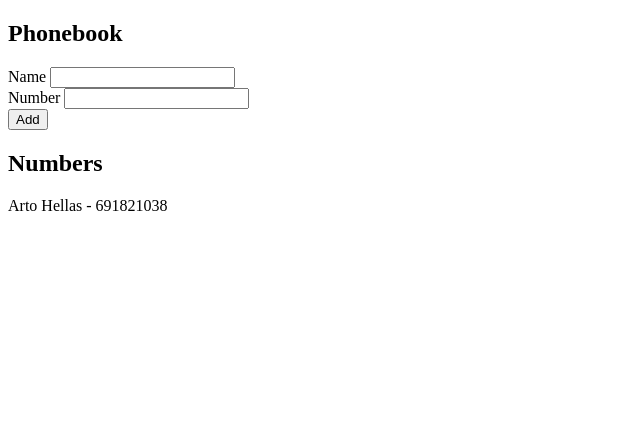
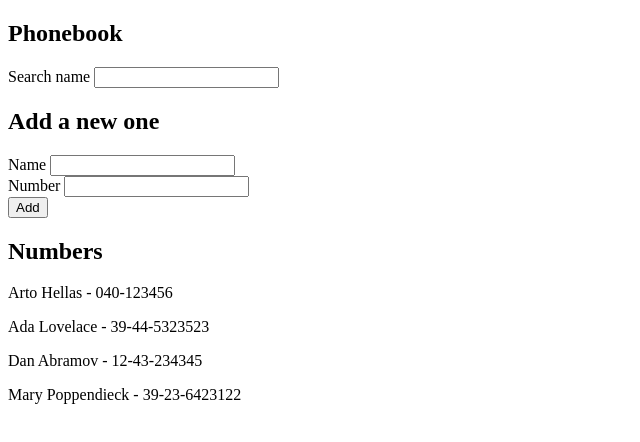
Before and after one commit to albpintado/full-stack-open, a React (Create React App) app in the folder part2/phonebook/: page / in a window 1280 px wide. Shown: the top 442 px of the page, without its empty margins (0-640 px from the left). Built offline with nearby package versions, Linux system fonts and the light colour scheme.

Commit message:
Step4, exercise 2.9

```diff
--- a/part2/phonebook/src/App.js
+++ b/part2/phonebook/src/App.js
@@ -14,21 +14,28 @@ const Persons = ({ persons }) => {
 
 const App = () => {
   const [persons, setPersons] = useState([
-    { name: "Arto Hellas", number: "691821038" },
+    { name: "Arto Hellas", number: "040-123456" },
+    { name: "Ada Lovelace", number: "39-44-5323523" },
+    { name: "Dan Abramov", number: "12-43-234345" },
+    { name: "Mary Poppendieck", number: "39-23-6423122" },
   ]);
   const [newName, setNewName] = useState("");
   const [newNumber, setNewNumber] = useState("");
+  const [matchedPersons, setMatchedPersons] = useState(persons);
 
   const addPerson = (event) => {
     event.preventDefault();
-    console.log();
     if (isNameAlreadyAdded()) {
       alert(`${newName} is already added to phonebook`);
       return;
     }
     setPersons(persons.concat({ name: newName, number: newNumber }));
+    setMatchedPersons(
+      matchedPersons.concat({ name: newName, number: newNumber })
+    );
     setNewName("");
     setNewNumber("");
+    console.log(persons);
   };
 
   const isNameAlreadyAdded = () => {
@@ -38,9 +45,20 @@ const App = () => {
   const nameHandler = (event) => setNewName(event.target.value);
   const numberHandler = (event) => setNewNumber(event.target.value);
 
+  const personsHandler = (event) => {
+    const personsFiltered = persons.filter(
+      (person) =>
+        person.name.toLowerCase().indexOf(event.target.value.toLowerCase()) >= 0
+    );
+    setMatchedPersons(personsFiltered);
+  };
+
   return (
     <div>
       <h2>Phonebook</h2>
+      <label htmlFor="search">Search name </label>
+      <input name="search" onChange={personsHandler} />
+      <h2>Add a new one</h2>
       <form>
         <label htmlFor="name">Name </label>
         <input name="name" onChange={nameHandler} value={newName} />
@@ -51,7 +69,7 @@ const App = () => {
         <button onClick={addPerson}>Add</button>
       </form>
       <h2>Numbers</h2>
-      <Persons persons={persons} />
+      <Persons persons={matchedPersons} />
     </div>
   );
 };
```
